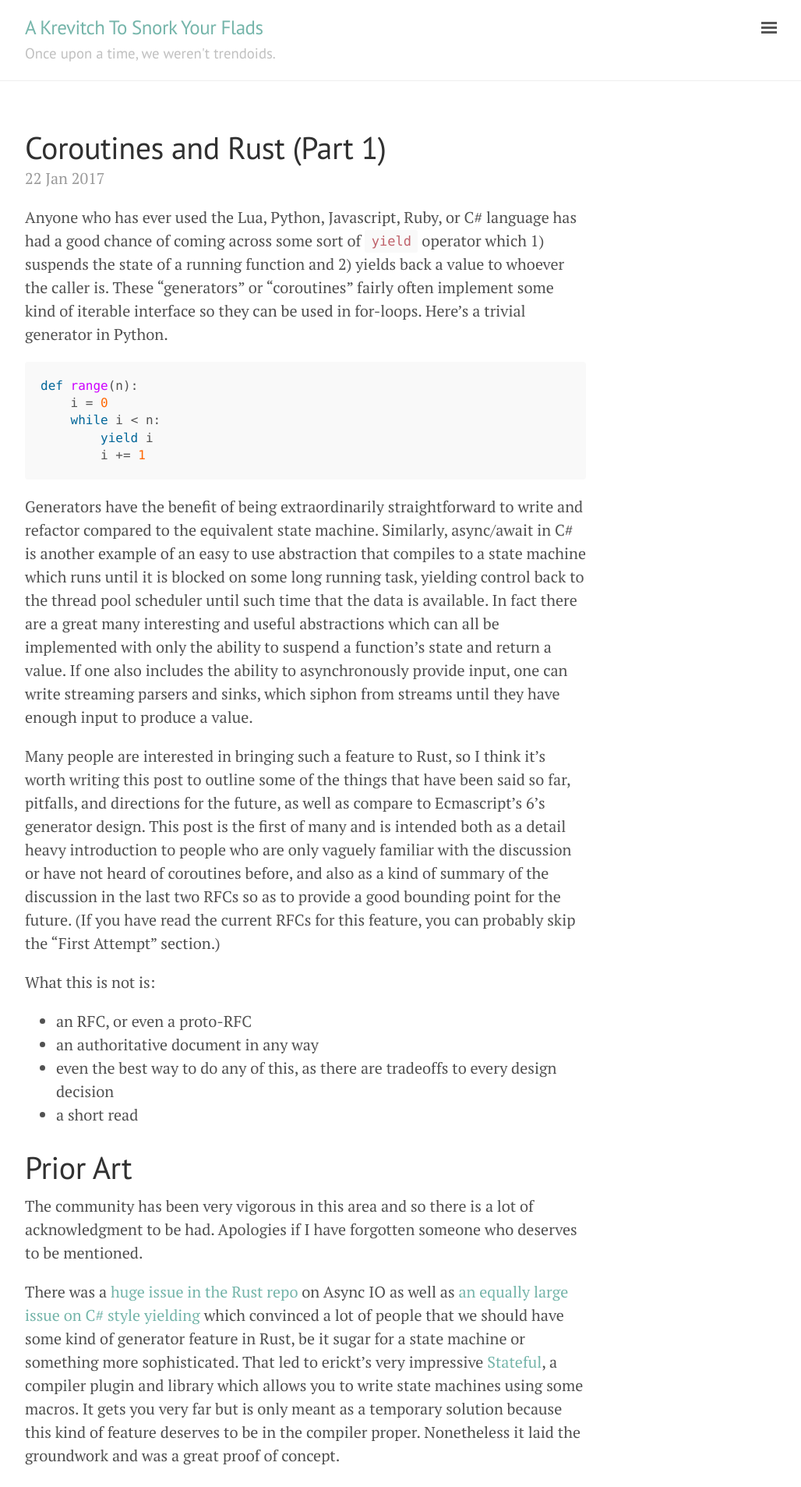
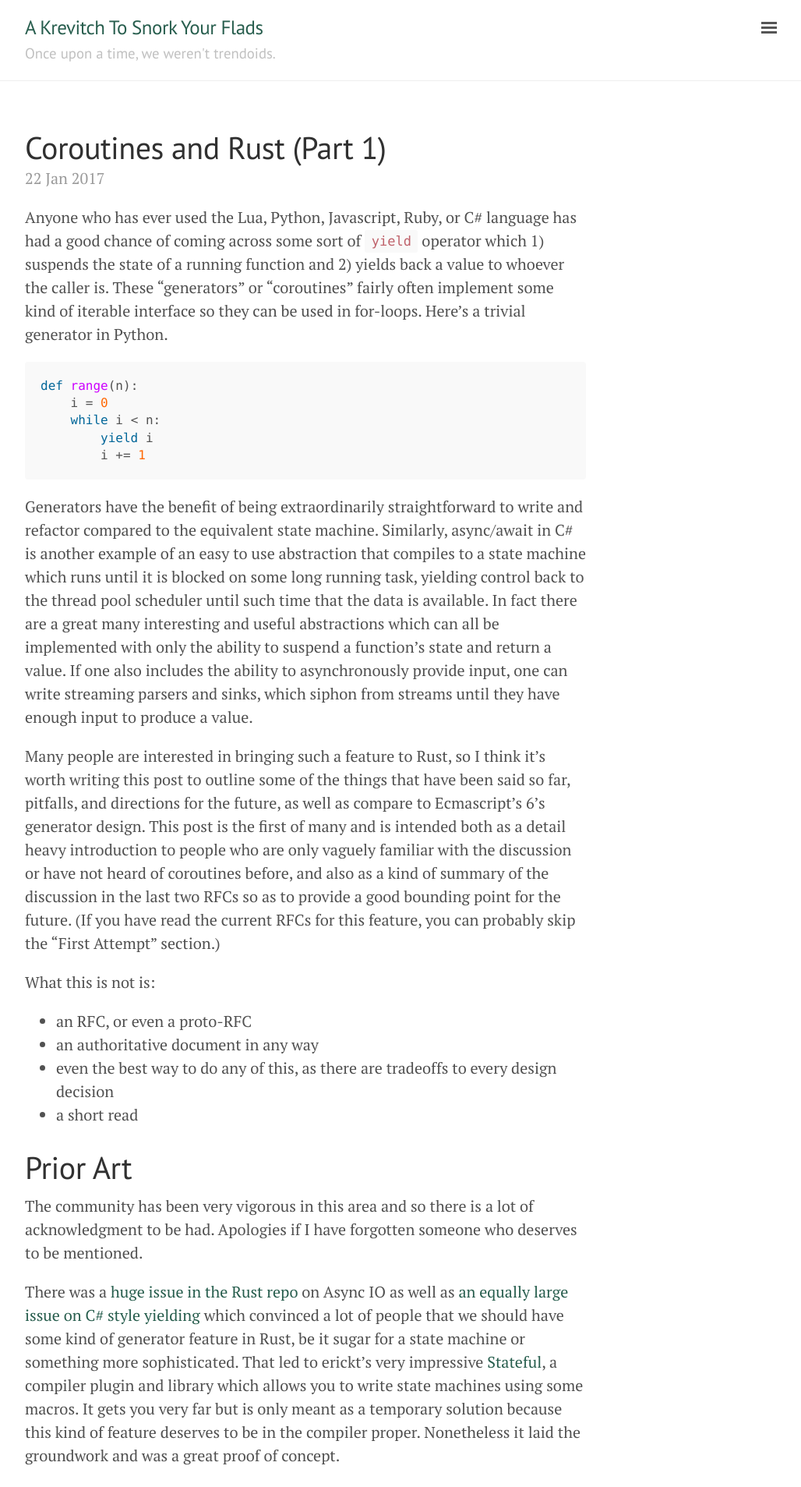
Before and after one commit to krstoff/krstoff.github.io, a Jekyll site: the page built from _posts/2017-01-22-coroutines-and-rust.md, in a window 1280 px wide. Shown: the top 1907 px of the page at 78% size, without its empty margins (248-1276 px from the left). Built offline with Jekyll 4.4.1, drawn with Linux system fonts in a browser that asks for light colours.

Commit message:
harumph.

```diff
--- a/_layouts/default.html
+++ b/_layouts/default.html
@@ -3,7 +3,7 @@
 
   {% include head.html %}
 
-  <body class="theme-base-0c layout-reverse sidebar-overlay">
+  <body class="theme-base-0b layout-reverse sidebar-overlay">
 
     {% include sidebar.html %}
 
```
